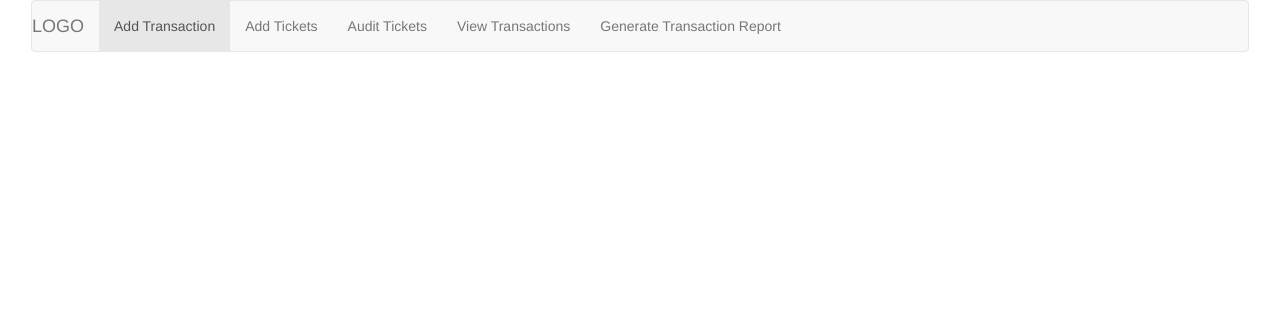
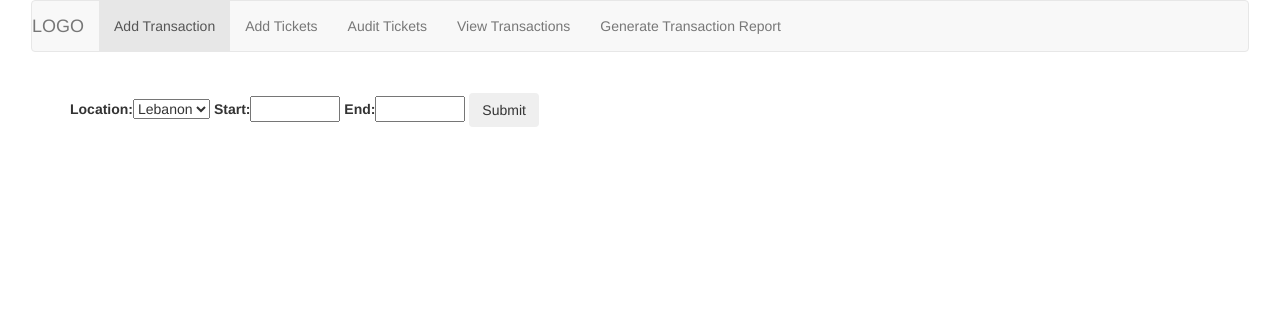
Before and after one commit to dcmcand/tickets, a Django app: page /tickets/ in a window 1280 px wide. Shown: the top 333 px of the page. Run offline with Django 3.2, Linux system fonts and the light colour scheme; some libraries are stand-ins or nearby versions.

Commit message:
Added form for adding tickets

```diff
--- a/ticket_app/forms.py
+++ b/ticket_app/forms.py
@@ -1,15 +1,21 @@
 from django import forms
+from .models import Tickets_Transactions, Locations
 
-
-from .models import Tickets_Transactions
 
 class TicketsTransactionForm(forms.ModelForm):
     class Meta:
         model = Tickets_Transactions
         fields = ['ticket', 'transactions']
 
+
 class AddTicketsForm(forms.Form):
-
-    location = forms.ChoiceField(choices=['Lebanon Library', 'Kilton Library'])
+    locations = (
+        ('Leb','Lebanon'),
+        ('KPL','Kilton')
+    )
+    # locations = Locations.objects.all()
+    # for l in locations:
+    #     form_choices.append(l.name)
+    location = forms.ChoiceField(choices=locations)
     start = forms.IntegerField(max_value=999999, min_value=99999)
     end = forms.IntegerField(max_value=999999, min_value=99999)
--- a/ticket_app/models.py
+++ b/ticket_app/models.py
@@ -19,6 +19,7 @@ class Tickets(models.Model):
     ticket_number = models.PositiveIntegerField(unique=True)
     date_entered = models.DateField(auto_now_add=True)
     sold = models.BooleanField(default=False)
+    date_sold = models.DateField(blank=True, null=True)
     location = models.ForeignKey(Locations)
     def __unicode__(self):
         return str(self.ticket_number)
--- a/ticket_app/templates/ticket_app/add_tickets.html
+++ b/ticket_app/templates/ticket_app/add_tickets.html
@@ -1,8 +1,10 @@
 {% include "ticket_app/header.html" %}
+
+
+<form method="POST" class="form" action="">
 {% csrf_token %}
+{{ form.as_table }}
 
-{% for f in form %}
-{{ f.as_p }}
-{% endfor %}
-
+<button type="submit" class="btn">Submit</button>
+</form>
 {% include "ticket_app/footer.html" %}
--- a/ticket_app/urls.py
+++ b/ticket_app/urls.py
@@ -1,8 +1,7 @@
-from django.conf.urls import patterns, url
-from rest_framework.urlpatterns import format_suffix_patterns
+from django.conf.urls import url
 from . import views
 
-urlpatterns = {
+urlpatterns = [
 
     url(r'^success/$', views.Success.as_view()),
     url(r'^tickets/transactions/$', views.ViewTransactions.as_view()),
@@ -15,4 +14,4 @@ urlpatterns = {
     url(r'^api/transactions/(?P<pk>[0-9]+)/?$', views.ApiTransactionDetail.as_view()),
     url(r'^api/transactions/?$', views.ApiTransactionList.as_view()),
     url(r'^', views.TransactionForm.as_view()),
-}
+]
--- a/ticket_app/views.py
+++ b/ticket_app/views.py
@@ -6,7 +6,7 @@ from django.http import HttpResponse
 from django.shortcuts import render
 from django.views import generic
 from django.views.generic.base import TemplateView, View
-from .models import Transactions, Tickets
+from .models import Transactions, Tickets, Locations
 from .serializers import TicketSerializer, TransactionSerializer
 from .forms import TicketsTransactionForm, AddTicketsForm
 
@@ -72,7 +72,23 @@ class AddTickets(generic.FormView):
     form_class = AddTicketsForm
     template_name = "ticket_app/add_tickets.html"
     success_url = '/success/'
-
+    def form_valid(self, form):
+        start = form.cleaned_data['start']
+        end = form.cleaned_data['end']
+        location = form.cleaned_data['location']
+        if str(location) == 'Leb':
+            for i in range(start, end + 1):
+                t = Tickets(ticket_number=i, location=Locations.objects.get(id=1))
+                t.save()
+        elif str(location) == 'KPL':
+            for i in range(start, end + 1):
+                t = Tickets(ticket_number=i, location=Locations.objects.get(id=2))
+                t.save()
+        if str(location) == "Leb":
+            loc = "Lebanon"
+        elif str(location) == "KPL":
+            loc = "Kilton"
+        return HttpResponse(content="You have added tickets from "+ str(start) + " to " + str(end) + " for " + str(loc))
 class ViewTransactions(TemplateView):
     template_name = 'ticket_app/view_transactions.html'
 
--- a/tickets/urls.py
+++ b/tickets/urls.py
@@ -18,6 +18,5 @@ from django.contrib import admin
 
 urlpatterns = [
     url(r'^admin/', include(admin.site.urls)),
-	url(r'^', include('ticket_app.urls')),
-    url(r'^api-auth', include('rest_framework.urls', namespace='rest_framework')),
+    url(r'^', include('ticket_app.urls')),
 ]
```
Also changed, not shown: db.sqlite3, ticket_app/migrations/0012_tickets_date_sold.py (added), ticket_app/migrations/0013_auto_20150604_1652.py (added).
